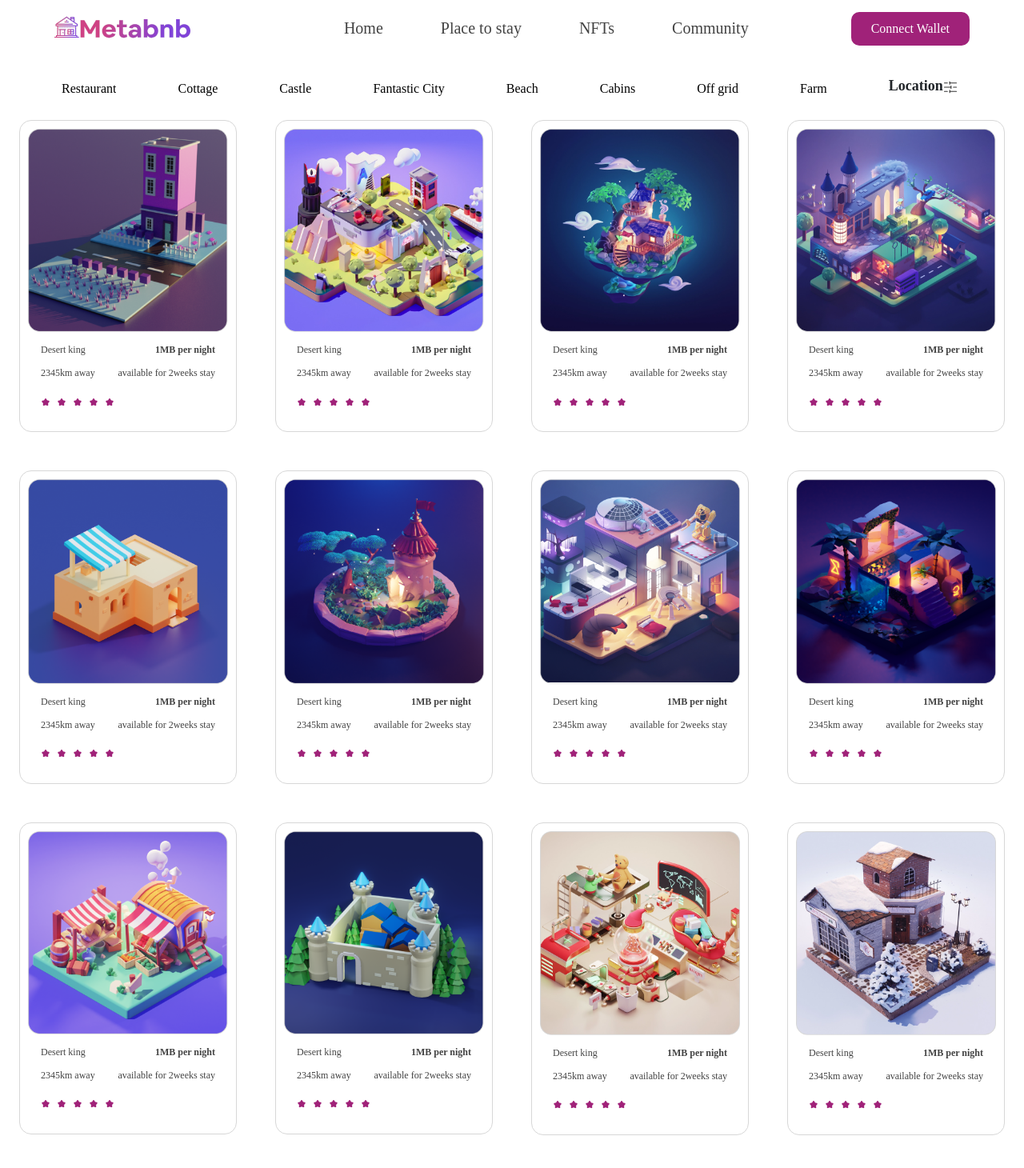
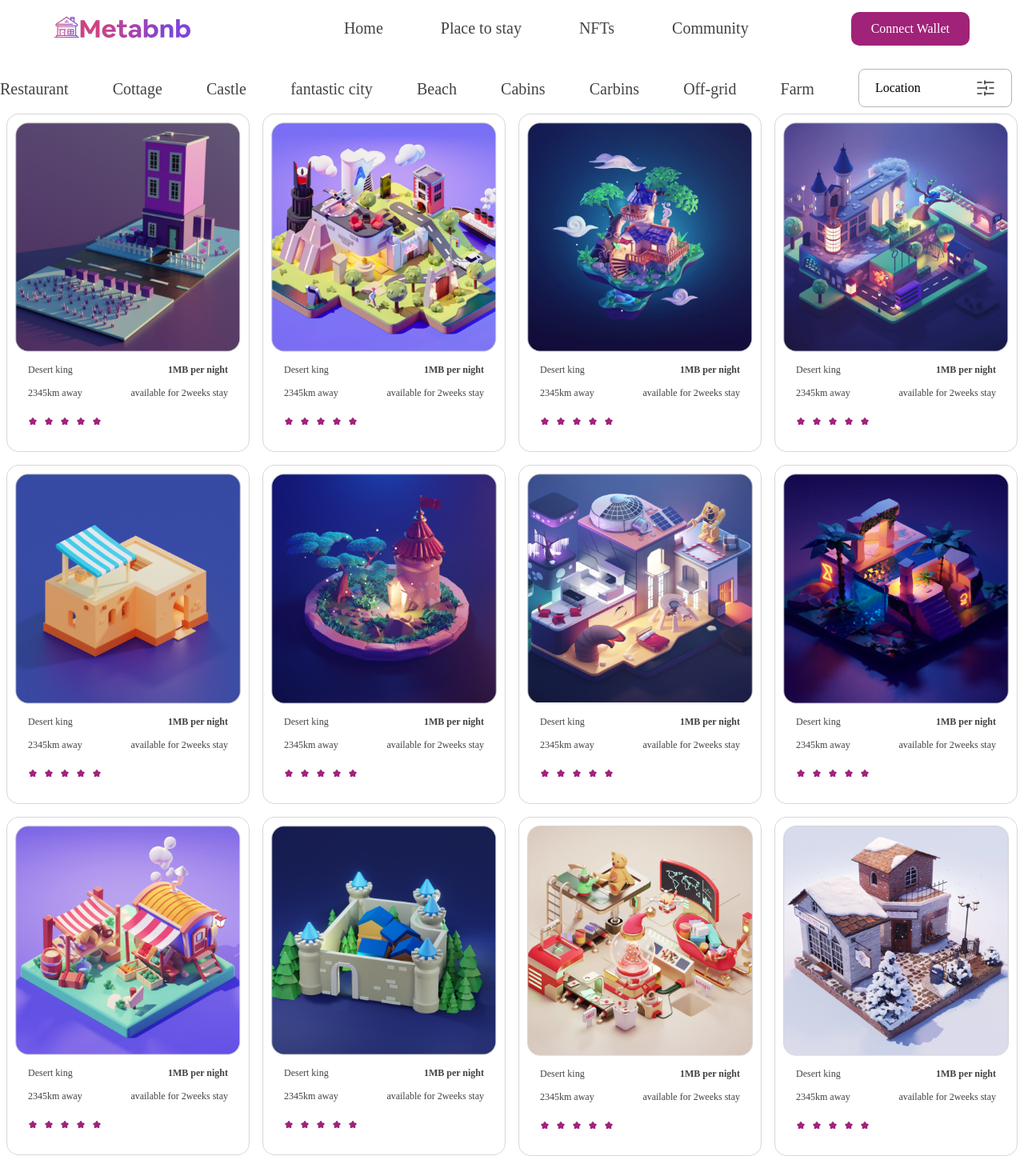
Before and after one commit to shadrxcc/metabnb, a React (Create React App) app: page /places in a window 1280 px wide. Shown: the top 1460 px of the page at 80% size. Built offline with nearby package versions, Linux system fonts and the light colour scheme; a web font is replaced by a local one.

Commit message:
modify places page and filter for mobile

```diff
--- a/src/components/community.js
+++ b/src/components/community.js
@@ -13,7 +13,7 @@ import '../styles/card.css'
 function Community() {
   return (
     <>
-      <div className="container-fluid w-100">
+      <div className="container-fluid py-5">
         <h2 className="community-text text-center">Inspiration for your next adventure</h2>
         <div className="row row-cols-8">
           <div className="col-lg-3 col-md-6 p-4">
--- a/src/components/filter.js
+++ b/src/components/filter.js
@@ -1,32 +1,43 @@
 import React from "react";
 import locationName from "./filtermap";
 import { Link } from "react-router-dom";
-import settings from '../assets/settings.svg'
+import settings from "../assets/settings.svg";
 
 const Filter = () => {
   return (
     <div>
-      <div className="d-flex align-items-center justify-content-evenly">
-        {locationName.map((location, index) => {
-          return (
-            <Link
-              key={index}
-              id={location.id}
-              className={location.class}
-              to={location.path}
-            >
-              {location.name}
-            </Link>
-          );
-          })}
-          <div className="d-flex justify-content-between">
-          <div>
-            <h5 className="">Location</h5>
-          </div>
-          <div>
-            <img src={settings} className="w-75" alt="settings icon"></img>
-          </div>
-        </div>
+      <div id="filter" className="d-flex m-auto justify-content-between">
+        <Link className="locations" to="/" id="">
+          Restaurant
+        </Link>
+        <Link className="locations" to="/" id="">
+          Cottage
+        </Link>
+        <Link className="locations" to="/" id="">
+          Castle
+        </Link>
+        <Link className="locations" to="/" id="">
+          fantastic city
+        </Link>
+        <Link className="locations" to="/" id="">
+          Beach
+        </Link>
+        <Link className="locations" to="/" id="">
+          Cabins
+        </Link>
+        <Link className="locations" to="/" id="">
+          Carbins
+        </Link>
+        <Link className="locations" to="/" id="">
+          Off-grid
+        </Link>
+        <Link className="locations" to="/" id="">
+          Farm
+        </Link>
+        <button className="settingsbtn">
+          Location
+          <img src={settings} className="img-fluid float-end" alt="settings icon"></img>
+        </button>
       </div>
     </div>
   );
--- a/src/components/nfts.js
+++ b/src/components/nfts.js
@@ -6,7 +6,7 @@ const Nfts = () => {
   return (
     <div id="nfts">
       <div className="row align-items-center px-5 py-5">
-        <div className="col-sm-6">
+        <div className="col-sm-6 py-4">
           <h2 className="metabnb fs-1">Metabnb NFTs</h2>
           <p className="bnbtxt text-white">
             Discover our NFT gift cards collection. Loyal <br /> customers gets
@@ -17,7 +17,7 @@ const Nfts = () => {
             Learn more
           </button>
         </div>
-        <div className="col-sm-6 m-auto">
+        <div className="col-sm-6 py-4 m-auto">
           <img
             src={clusterednft}
             alt="clustered nfts"
--- a/src/components/place.js
+++ b/src/components/place.js
@@ -22,7 +22,7 @@ function Place() {
   return (
     <div className="container-fluid w-100">
       <div className="row row-cols-8">
-        <div className="col-lg-3 col-md-6 p-4">
+        <div className="col-lg-3 col-md-6 p-2">
           <span className=" card crd">
             <img src={five} className="card-img-top" alt="hello"></img>
             <div className="card-body">
@@ -41,7 +41,7 @@ function Place() {
           </span>
         </div>
 
-        <div className="col-lg-3 col-md-6 p-4">
+        <div className="col-lg-3 col-md-6 p-2">
           <span className=" card crd">
             <img src={six} className="card-img-top" alt="hello"></img>
             <div className="card-body">
@@ -60,7 +60,7 @@ function Place() {
           </span>
         </div>
 
-        <div className="col-lg-3 col-md-6 p-4">
+        <div className="col-lg-3 col-md-6 p-2">
           <span className=" card crd">
             <img src={seven} className="card-img-top" alt="hello"></img>
             <div className="card-body">
@@ -79,7 +79,7 @@ function Place() {
           </span>
         </div>
 
-        <div className="col-lg-3 col-md-6 p-4">
+        <div className="col-lg-3 col-md-6 p-2">
           <span className=" card crd">
             <img src={eight} className="card-img-top" alt="hello"></img>
             <div className="card-body">
@@ -98,7 +98,7 @@ function Place() {
           </span>
         </div>
 
-        <div className="col-lg-3 col-md-6 p-4">
+        <div className="col-lg-3 col-md-6 p-2">
           <span className=" card crd">
             <img src={one} className="card-img-top" alt="hello"></img>
             <div className="card-body">
@@ -117,7 +117,7 @@ function Place() {
           </span>
         </div>
 
-        <div className="col-lg-3 col-md-6 p-4">
+        <div className="col-lg-3 col-md-6 p-2">
           <span className=" card crd">
             <img src={two} className="card-img-top" alt="hello"></img>
             <div className="card-body">
@@ -136,7 +136,7 @@ function Place() {
           </span>
         </div>
 
-        <div className="col-lg-3 col-md-6 p-4">
+        <div className="col-lg-3 col-md-6 p-2">
           <span className=" card crd">
             <img src={three} className="card-img-top" alt="hello"></img>
             <div className="card-body">
@@ -155,7 +155,7 @@ function Place() {
           </span>
         </div>
 
-        <div className="col-lg-3 col-md-6 p-4">
+        <div className="col-lg-3 col-md-6 p-2">
           <span className=" card crd">
             <img src={four} className="card-img-top" alt="hello"></img>
             <div className="card-body">
@@ -174,7 +174,7 @@ function Place() {
           </span>
         </div>
 
-        <div className="col-lg-3 col-md-6 p-4">
+        <div className="col-lg-3 col-md-6 p-2">
           <span className=" card crd">
             <img src={ten} className="card-img-top" alt="hello"></img>
             <div className="card-body">
@@ -193,7 +193,7 @@ function Place() {
           </span>
         </div>
 
-        <div className="col-lg-3 col-md-6 p-4">
+        <div className="col-lg-3 col-md-6 p-2">
           <span className=" card crd">
             <img src={eleven} className="card-img-top" alt="hello"></img>
             <div className="card-body">
@@ -212,7 +212,7 @@ function Place() {
           </span>
         </div>
 
-        <div className="col-lg-3 col-md-6 p-4">
+        <div className="col-lg-3 col-md-6 p-2">
           <span className=" card crd">
             <img src={twelve} className="card-img-top" alt="hello"></img>
             <div className="card-body">
@@ -231,7 +231,7 @@ function Place() {
           </span>
         </div>
 
-        <div className="col-lg-3 col-md-6 p-4">
+        <div className="col-lg-3 col-md-6 p-2">
           <span className=" card crd">
             <img src={thirteen} className="card-img-top" alt="hello"></img>
             <div className="card-body">
@@ -250,7 +250,7 @@ function Place() {
           </span>
         </div>
 
-        <div className="col-lg-3 col-md-6 p-4">
+        <div className="col-lg-3 col-md-6 p-2">
           <span className=" card crd">
             <img src={fourteen} className="card-img-top" alt="hello"></img>
             <div className="card-body">
@@ -269,7 +269,7 @@ function Place() {
           </span>
         </div>
 
-        <div className="col-lg-3 col-md-6 p-4">
+        <div className="col-lg-3 col-md-6 p-2">
           <span className=" card crd">
             <img src={fifteen} className="card-img-top" alt="hello"></img>
             <div className="card-body">
@@ -288,7 +288,7 @@ function Place() {
           </span>
         </div>
 
-        <div className="col-lg-3 col-md-6 p-4">
+        <div className="col-lg-3 col-md-6 p-2">
           <span className=" card crd">
             <img src={sixteen} className="card-img-top" alt="hello"></img>
             <div className="card-body">
@@ -307,7 +307,7 @@ function Place() {
           </span>
         </div>
 
-        <div className="col-lg-3 col-md-6 p-4">
+        <div className="col-lg-3 col-md-6 p-2">
           <span className=" card crd">
             <img src={nine} className="card-img-top" alt="hello"></img>
             <div className="card-body">
--- a/src/components/sponsors.js
+++ b/src/components/sponsors.js
@@ -5,7 +5,7 @@ import opensea from "../assets/OPENSEA.svg";
 
 const Sponsors = () => {
   return (
-    <div className="text-center" id="sponsors">
+    <div className="text-center my-5" id="sponsors">
       <div className="row">
         <div className="col-md">
           <img
--- a/src/index.css
+++ b/src/index.css
@@ -152,6 +152,25 @@ input::placeholder {
 
 }
 
+.locations {
+  text-decoration: none;
+  color: #434343;
+  font-size: 20px;
+}
+
+.settingsbtn {
+  border: 1px solid #B4B4B4;
+    border-radius: 8px;
+    background-color: #FFFFFF;
+    height: 48px;
+    width: 15%;
+    padding-right: 20px;
+    margin-right: 15px;
+    margin-top: -10px;
+    text-align: left;
+    padding-left: 20px;
+}
+
 #sponsors {
   background: linear-gradient(90deg, #A02279 11.45%, #A02279 11.45%);
 }
@@ -194,6 +213,14 @@ input::placeholder {
     margin: auto;
   }
 
+  .locations {
+    display: none;
+  }
+
+  .settingsbtn {
+    width: 90%;
+  }
+
   a.navlink {
     padding: 0 0;
   }
@@ -226,8 +253,16 @@ input::placeholder {
     flex-direction: column-reverse;
   }
 
+  .row.align-items-center.px-5.py-5 {
+    flex-direction: column-reverse;
+  }
+
   .search {
     border-radius: 8px 8px 8px 8px;
+    width: 100%;
+  }
+
+  button#learn-more {
     width: 100%;
   }
 
@@ -326,7 +361,7 @@ input::placeholder {
     bottom: 10px;
   }
 
-  #descripttion {
+  #description {
     width: 636px;
     height: 102px;
   }
```
